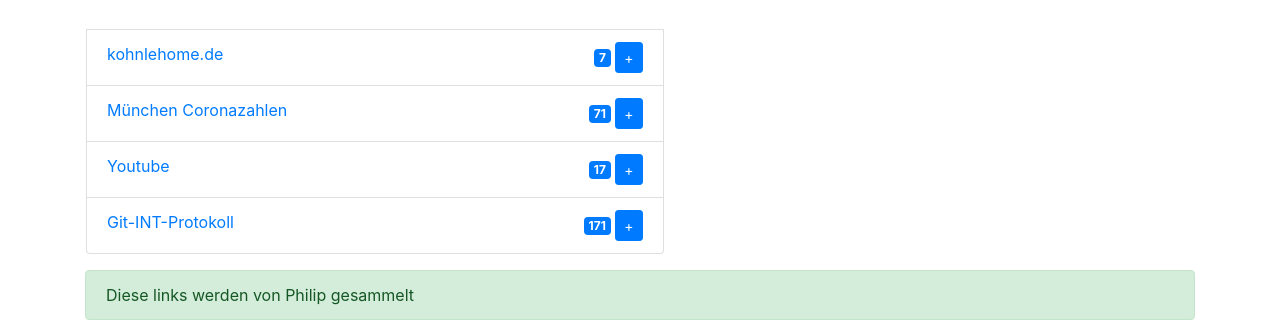
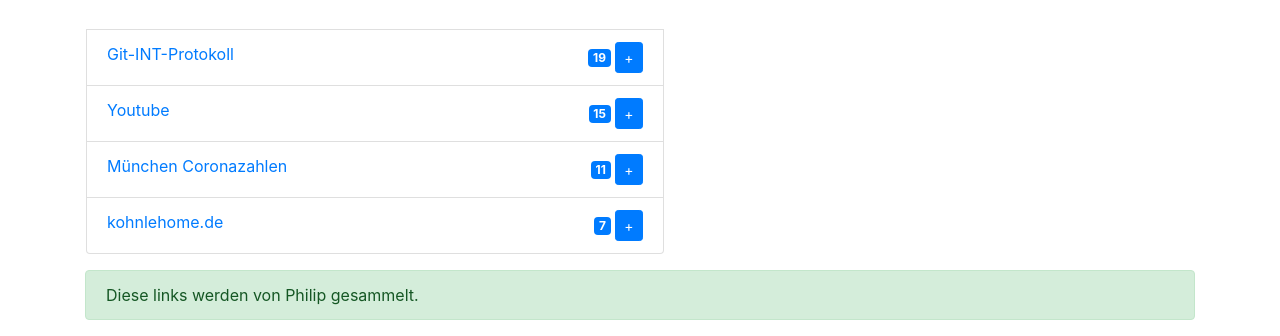
Before and after one commit to Philip99k/int-linkverwaltung, a plain HTML site: page docs/index.html in a window 1280 px wide. Shown: the part 501-837 px from the top of the page. Drawn offline with nearby package versions, Linux system fonts and the light colour scheme.

Commit message:
add new sort funktion add mounted

```diff
--- a/docs/index.html
+++ b/docs/index.html
@@ -60,7 +60,7 @@
 
 
         </div>
-        <footer class="alert alert-success">Diese links werden von Philip gesammelt</footer>
+        <footer class="alert alert-success">Diese links werden von Philip gesammelt.</footer>
     </div>
     <script src="https://cdn.jsdelivr.net/npm/vue/dist/vue.js"></script>
     <script>
@@ -89,24 +89,37 @@
                     id: 1,
                     linktext: 'München Coronazahlen',
                     url: 'https://www.muenchen.de/rathaus/Stadtinfos/Coronavirus-Fallzahlen.html',
-                    votes: 71
+                    votes: 11
                 }, {
                     id: 2,
                     linktext: 'Youtube',
                     url: 'https://www.youtube.com/?gl=DE',
-                    votes: 17
+                    votes: 15
                 }, {
                     id: 3,
                     linktext: 'Git-INT-Protokoll',
                     url: 'https://github.com/gbs-technikum/i3a-int',
-                    votes: 171
+                    votes: 19
                 }]
             },
             methods: {
                 upvote: function(id) {
                     console.log('Button geklickt ' + id);
-                    this.links[id].votes++;
+                    // this.links[id].votes++; Funktioniert nicht mehr wenn umsotiert wurde
+                    clickedLink = this.links.find(link => link.id === id);
+                    clickedLink.votes++;
+                    this.sotieren();
+                },
+                sotieren: function() {
+                    this.links.sort(
+                        function(link1, link2) {
+                            return link2.votes - link1.votes;
+                        }
+                    );
                 }
+            },
+            mounted() {
+                this.sotieren();
             }
         });
     </script>
```
